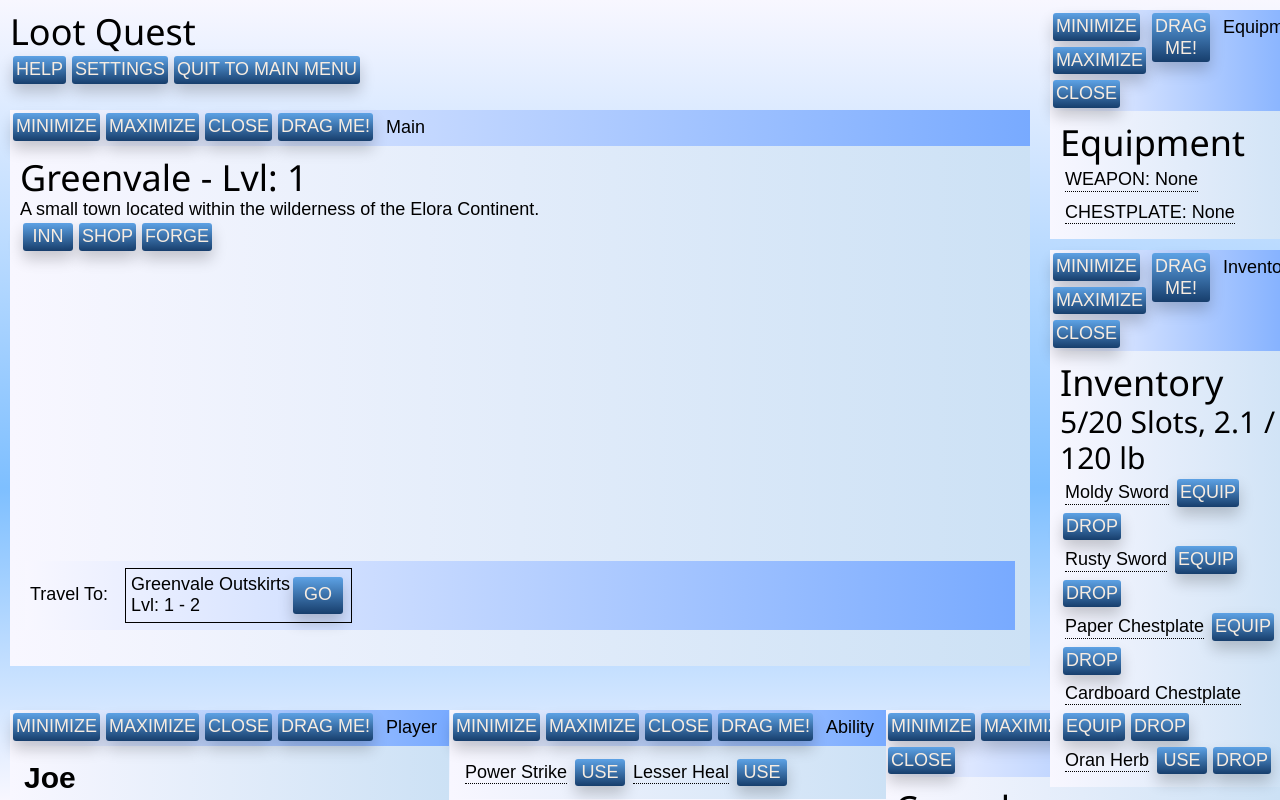
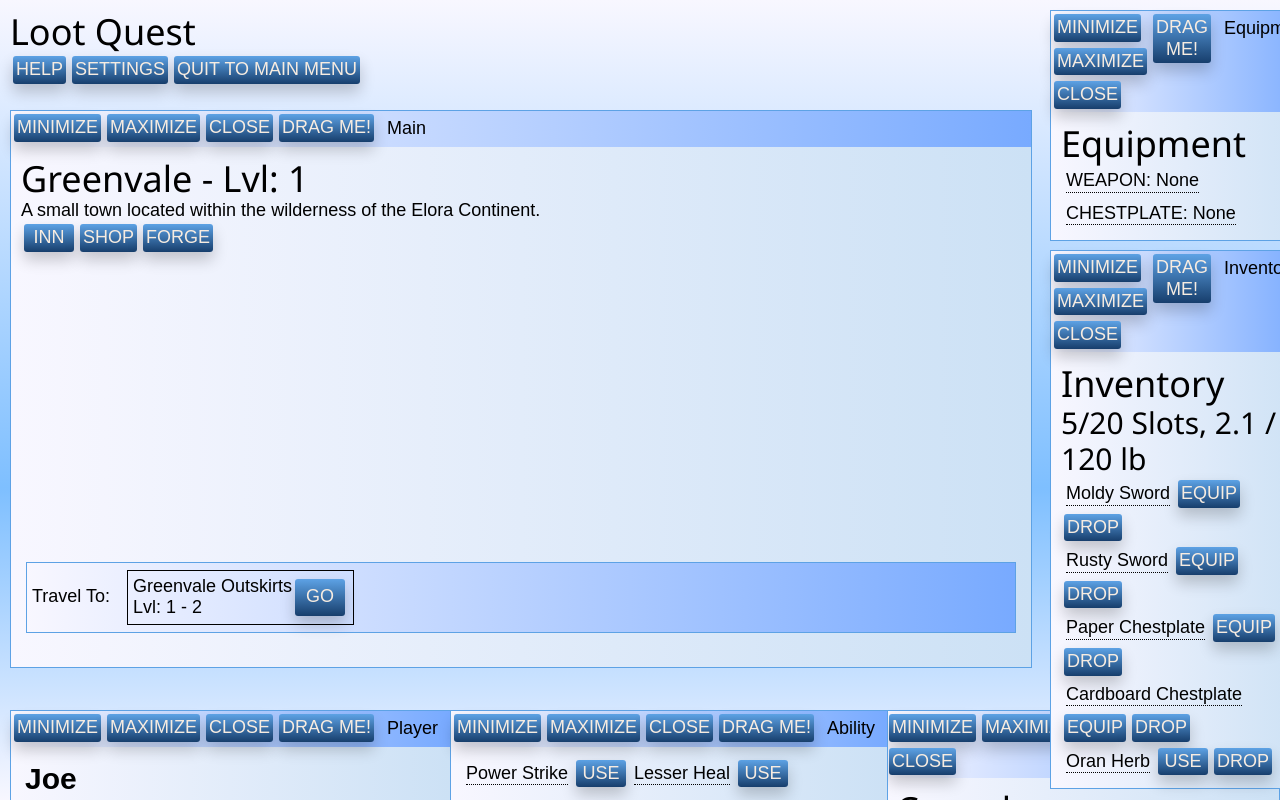
Before and after one commit to DonAbdulRob/LootQuest3, a React (Create React App) app: page / in a window 1280 px wide. Shown: the top 800 px of the page. Built offline with nearby package versions, Linux system fonts and the light colour scheme.

Commit message:
Fixed typo that was causing borders to not display

```diff
--- a/src/index.css
+++ b/src/index.css
@@ -9,7 +9,7 @@
     --bg-gradient-1: linear-gradient(0deg, var(--main-color-0) 0%, var(--main-color-1) 39%, var(--main-color-0) 100%);
     --bg-gradient-2: linear-gradient(90deg, var(--main-color-0) 0%, var(--main-color-3) 100%);
     --bg-gradient-3: linear-gradient(90deg, var(--main-color-0) 0%, var(--main-color-2) 100%);
-    --thin-border: 1px solid var(--maincolor-5);
+    --thin-border: 1px solid var(--main-color-5);
 }
 
 html,
```
